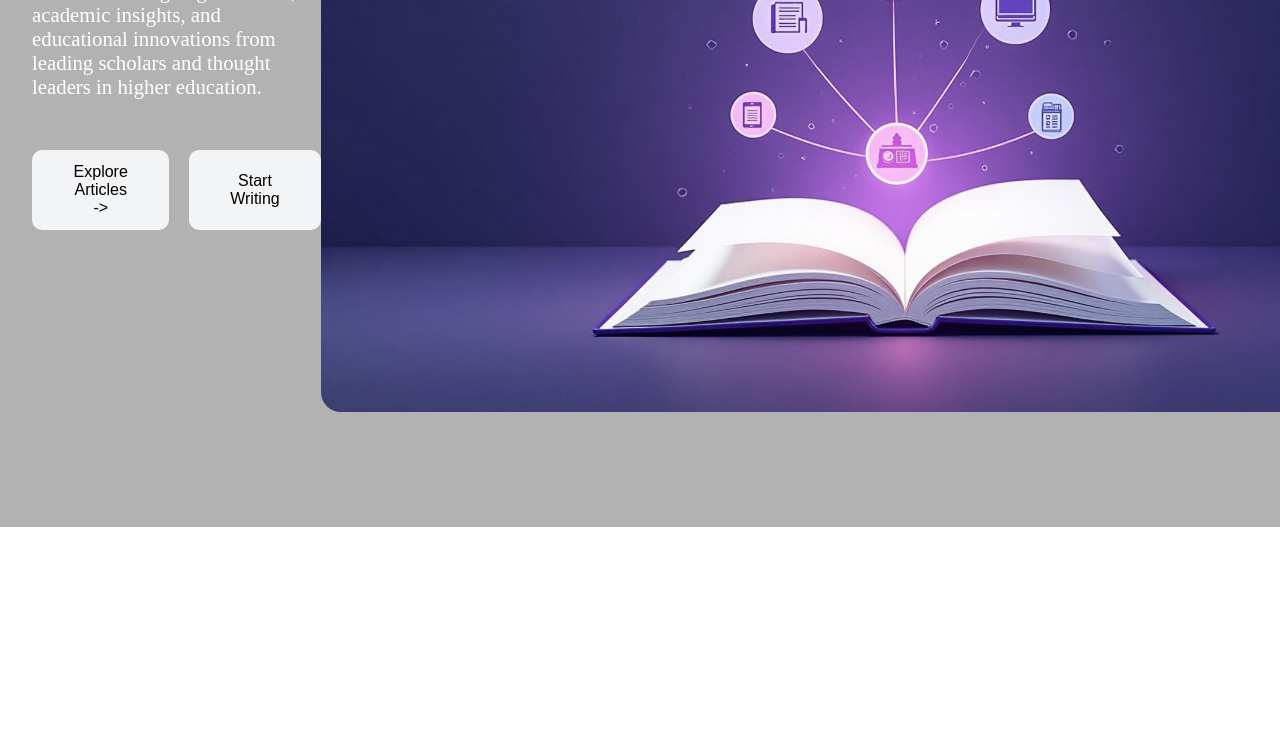
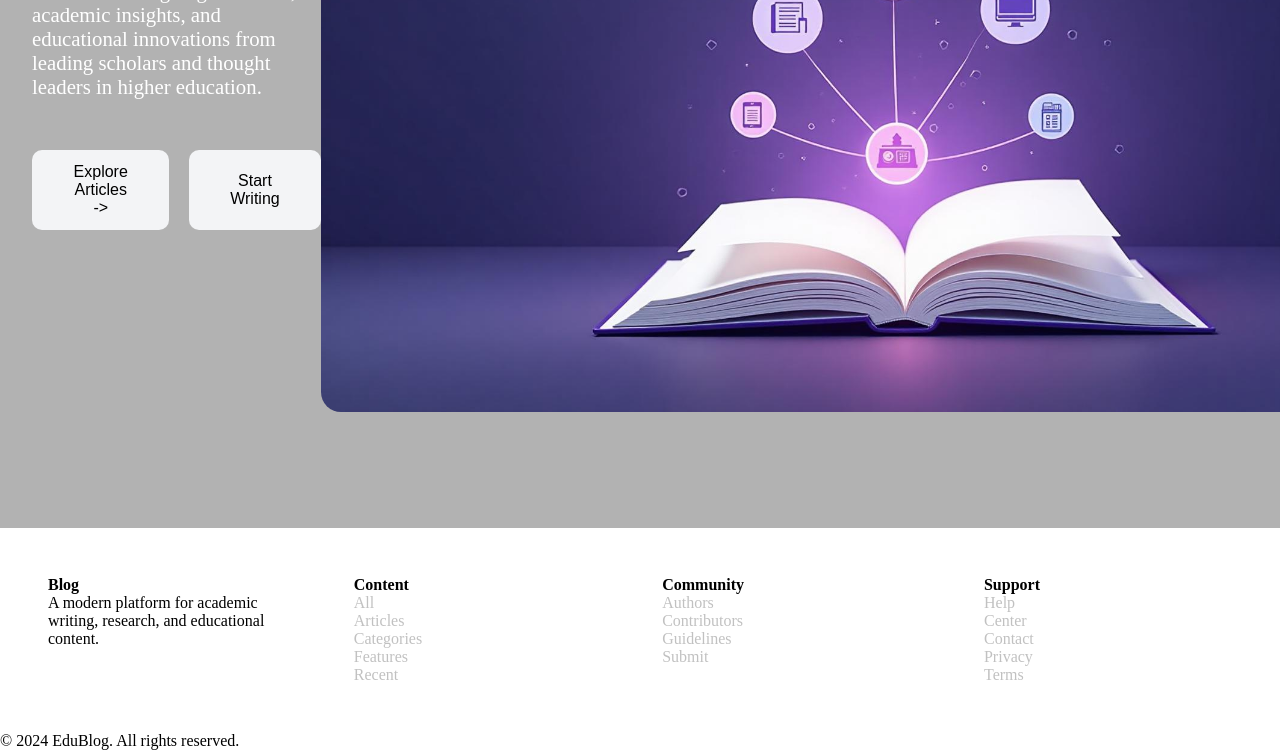
Before and after one commit to Ludvig-D/blog-projekt, a website: page index.html in a window 1280 px wide. Shown: the part 422-1172 px from the top of the page. Before the commit the page ends 949 px from the top, so only its background shows below. Drawn offline with Linux system fonts and the light colour scheme.

Commit message:
Started on the footer

```diff
--- a/index.html
+++ b/index.html
@@ -41,5 +41,40 @@
         <img src="images/book-image.jpg" alt="Image of a book" />
       </div>
     </main>
+    <footer>
+      <div class="footer-container">
+        <div class="footer-container-items">
+          <h4>Blog</h4>
+          <p>
+            A modern platform for academic writing, research, and educational
+            content.
+          </p>
+        </div>
+        <div class="footer-container-items">
+          <h4>Content</h4>
+          <a href="#">All Articles</a>
+          <a href="#">Categories</a>
+          <a href="#">Features</a>
+          <a href="#">Recent</a>
+        </div>
+        <div class="footer-container-items">
+          <h4>Community</h4>
+          <a href="#">Authors</a>
+          <a href="#">Contributors</a>
+          <a href="#">Guidelines</a>
+          <a href="#">Submit</a>
+        </div>
+        <div class="footer-container-items">
+          <h4>Support</h4>
+          <a href="#">Help Center</a>
+          <a href="#">Contact</a>
+          <a href="#">Privacy</a>
+          <a href="#">Terms</a>
+        </div>
+      </div>
+      <div class="copyright-conatiner">
+        <p class="copyright-text">© 2024 EduBlog. All rights reserved.</p>
+      </div>
+    </footer>
   </body>
 </html>
--- a/style.css
+++ b/style.css
@@ -13,12 +13,16 @@ html {
   align-items: center;
   justify-content: space-between;
   padding: 1rem 2rem;
+  position: sticky;
+  top: 0;
+  background-color: rgba(255, 255, 255, 0.8);
 }
 
 .btn-header {
   border: 0;
-  background-color: white;
+  background-color: rgba(255, 255, 255, 0);
 }
+
 .btn-header img {
   width: 1.5rem;
   margin: 0 0.7rem;
@@ -54,15 +58,15 @@ html {
 
 .first-section h2 {
   font-size: 3.5rem;
-  color: white;
+  color: #fff;
 }
 
 #tag {
   background-color: #c1c1c1;
-  color: white;
+  color: #fff;
   padding: 0.3em 0.5em;
   border-radius: 15px;
-  border: 0.5px solid white;
+  border: 0.5px solid #fff;
   font-size: 0.8em;
 }
 
@@ -86,12 +90,12 @@ html {
 }
 
 #info-text {
-  color: white;
+  color: #fff;
   font-size: 1.3em;
 }
 
-.info-container {
-}
+/* .info-container {
+} */
 
 .info-container {
   display: flex;
@@ -101,3 +105,34 @@ html {
 .info-container div {
   display: flex;
 }
+
+.footer-container {
+  display: flex;
+  gap: 3rem;
+  padding: 3rem;
+  border-top: 1px solid #b2b2b2;
+}
+
+.footer-container-items {
+  display: flex;
+  flex-direction: column;
+  max-width: 20rem;
+}
+
+.footer-container-items a {
+  text-decoration: none;
+  color: #c1c1c1;
+}
+
+.footer-container-items:not(:first-child) {
+  padding-right: 12rem;
+}
+
+.copyright-container {
+  display: flex;
+  background-color: green;
+  width: 100%;
+}
+
+/* .copyright-text {
+} */
```
